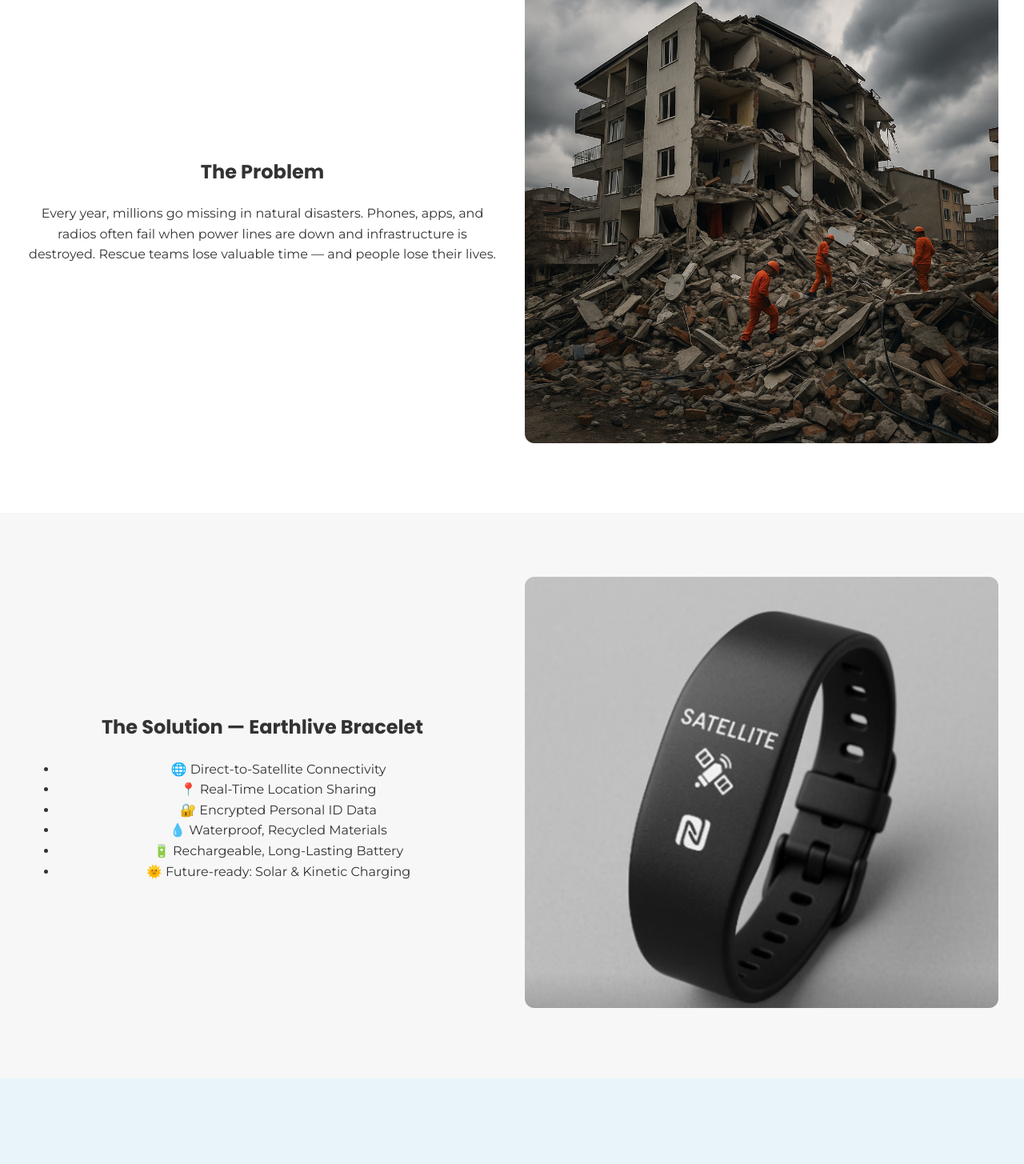
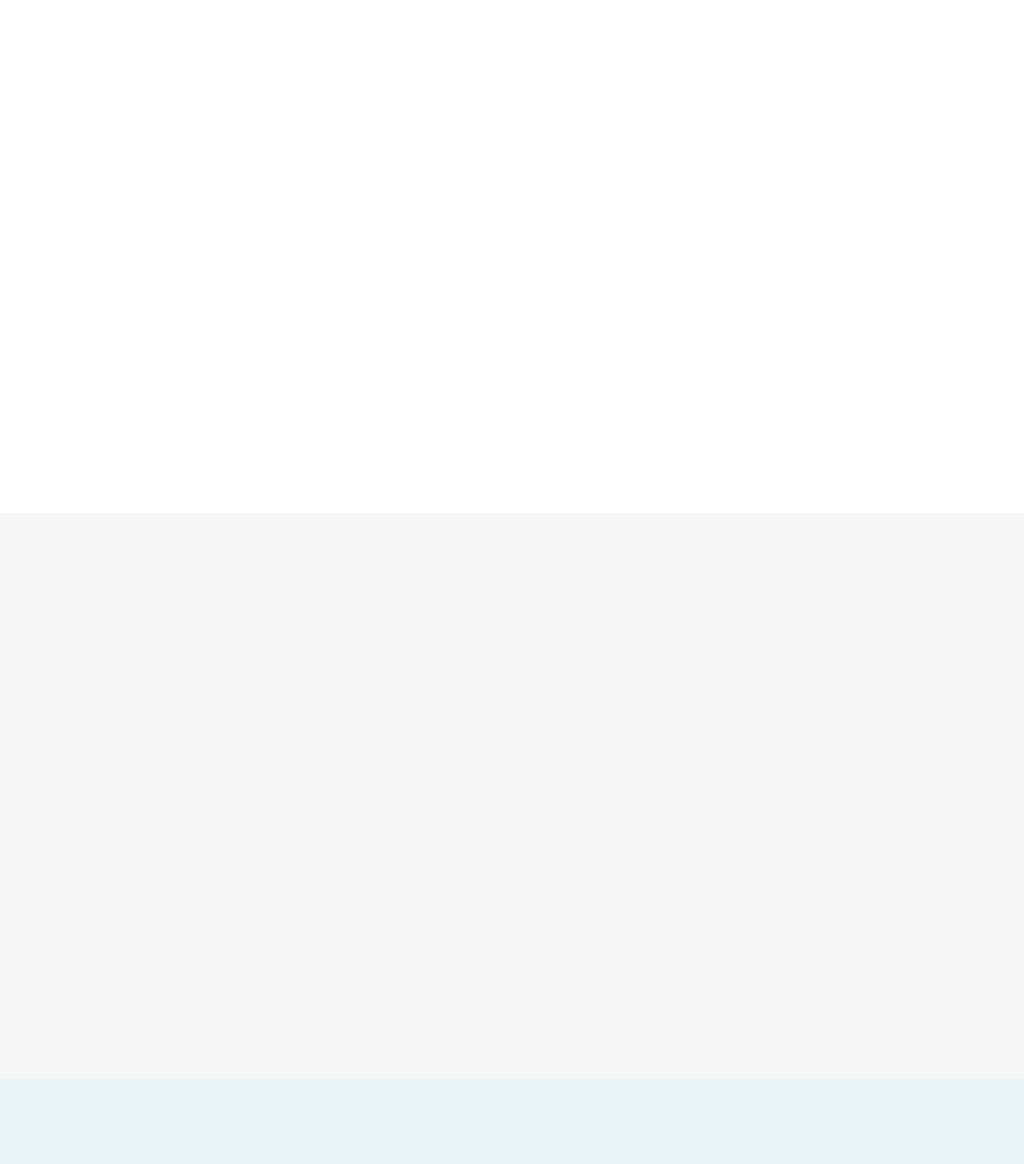
Before and after one commit to berrybankapp/earthlive-site, a Next.js app: page / in a window 1280 px wide. Shown: the part 526-1981 px from the top of the page at 80% size. Built offline with nearby package versions, Linux system fonts and the light colour scheme.

Commit message:
animations

```diff
--- a/pages/index.js
+++ b/pages/index.js
@@ -22,7 +22,7 @@ export default function Home() {
           observer.unobserve(entry.target)
         }
       })
-    }, { threshold: 0.25 })
+    }, { threshold: 0.2 })
 
     document.querySelectorAll('.animate-on-scroll').forEach(el => io.observe(el))
 
@@ -76,24 +76,24 @@ export default function Home() {
 
       {/* Problem Section */}
       <section className="problem white-bg split animate-on-scroll">
-        <div className="split-text">
+        <div className="split-text animate-left">
           <h2>The Problem</h2>
           <p>
             Every year, millions go missing in natural disasters. Phones, apps, and radios often fail when
             power lines are down and infrastructure is destroyed. Rescue teams lose valuable time — and people lose their lives.
           </p>
         </div>
-        <div className="split-image">
+        <div className="split-image animate-right">
           <img src="/assets/disaster.jpg" alt="Disaster scene" />
         </div>
       </section>
 
       {/* Solution Section */}
-      <section className="solution gray-bg split reverse animate-on-scroll" id="solution">
-        <div className="split-image">
+      <section className="solution gray-bg split animate-on-scroll" id="solution">
+        <div className="split-image animate-zoom">
           <img src="/assets/bracelet.png" alt="Bracelet mockup" />
         </div>
-        <div className="split-text">
+        <div className="split-text animate-right">
           <h2>The Solution — Earthlive Bracelet</h2>
           <ul>
             <li>🌐 Direct-to-Satellite Connectivity</li>
@@ -118,7 +118,7 @@ export default function Home() {
         </div>
       </section>
 
-      {/* Impact Section */}
+      {/* Impact */}
       <section className="impact gray-bg animate-on-scroll">
         <h2>Impact of Wearing Earthlive</h2>
         <div className="impact-grid">
@@ -141,7 +141,7 @@ export default function Home() {
         </div>
       </section>
 
-      {/* Comparison Section */}
+      {/* Comparison */}
       <section className="comparison white-bg animate-on-scroll">
         <h2>Why Earthlive vs. Others</h2>
         <table>
@@ -158,7 +158,7 @@ export default function Home() {
         </table>
       </section>
 
-      {/* News Section */}
+      {/* News */}
       <section className="news teal-bg animate-on-scroll">
         <h2>News & Media</h2>
         <Carousel
@@ -179,7 +179,6 @@ export default function Home() {
         </Carousel>
       </section>
 
-      {/* Footer */}
       <footer className="footer animate-on-scroll">
         <a href="mailto:egomezjackson@gmail.com" className="btn secondary">Contact Us</a>
         <p>© Earthlive 2025</p>
--- a/styles/globals.css
+++ b/styles/globals.css
@@ -1,114 +1,86 @@
 /* Typography */
 body {
   font-family: 'Montserrat', sans-serif;
-  margin: 0;
-  padding: 0;
-  color: #333;
-  line-height: 1.6;
-  text-align: center;
+  margin: 0; padding: 0; color: #333;
+  line-height: 1.6; text-align: center;
 }
 h1, h2, h3, .logo { font-family: 'Poppins', sans-serif; }
 
 /* Animations on Scroll */
-.animate-on-scroll {
-  opacity: 0;
-  transform: translateY(20px);
-  transition: opacity 0.6s ease, transform 0.6s ease;
-}
-.animate-on-scroll.in-view {
-  opacity: 1;
-  transform: translateY(0);
-}
+.animate-on-scroll { opacity: 0; transform: translateY(20px); transition: opacity 0.8s ease, transform 0.8s ease; }
+.animate-on-scroll.in-view { opacity: 1; transform: translateY(0); }
+.animate-left { opacity: 0; transform: translateX(-40px); transition: opacity 0.8s ease, transform 0.8s ease; }
+.animate-right { opacity: 0; transform: translateX(40px); transition: opacity 0.8s ease, transform 0.8s ease; }
+.animate-zoom { opacity: 0; transform: scale(0.95); transition: opacity 0.8s ease, transform 0.8s ease; }
+.in-view.animate-left, .in-view.animate-right { opacity: 1; transform: translateX(0); }
+.in-view.animate-zoom { opacity: 1; transform: scale(1); }
+
+/* Stagger list items */
+.split-text li { opacity: 0; transform: translateY(10px); transition: opacity 0.6s ease, transform 0.6s ease; list-style: none; }
+.split-text.in-view li { opacity: 1; transform: translateY(0); }
+.split-text li:nth-child(1) { transition-delay: 0.1s; }
+.split-text li:nth-child(2) { transition-delay: 0.2s; }
+.split-text li:nth-child(3) { transition-delay: 0.3s; }
+.split-text li:nth-child(4) { transition-delay: 0.4s; }
+.split-text li:nth-child(5) { transition-delay: 0.5s; }
+.split-text li:nth-child(6) { transition-delay: 0.6s; }
 
 /* Navbar */
-.navbar {
-  position: fixed; top: 0; left: 0; width: 100%;
-  display: flex; justify-content: space-between; align-items: center;
-  padding: 0.75em 2em; z-index: 1000;
-  transition: background 0.4s ease, color 0.4s ease, opacity 0.4s ease;
-}
-.nav-btn-slot { width: 120px; height: 40px; }
-.navbar.top { background: transparent; }
-.navbar.top .logo { color: white; }
-.navbar.scrolled { background: white; box-shadow: 0 2px 6px rgba(0,0,0,0.1); }
-.navbar.scrolled .logo { color: #176b87; transform: translateX(10px); }
-
-/* Logo */
-.logo {
-  font-weight: 700; font-size: 1.5rem; letter-spacing: 1px;
-  transition: color 0.4s ease 0.1s, transform 0.8s cubic-bezier(0.77,0,0.175,1) 0.1s;
-}
+.navbar { position: fixed; top:0; left:0; width:100%; display:flex; justify-content:space-between; align-items:center; padding:0.75em 2em; z-index:1000; transition:background 0.4s ease, color 0.4s ease, opacity 0.4s ease; }
+.nav-btn-slot { width:120px; height:40px; }
+.navbar.top { background:transparent; }
+.navbar.top .logo { color:white; }
+.navbar.scrolled { background:white; box-shadow:0 2px 6px rgba(0,0,0,0.1); }
+.navbar.scrolled .logo { color:#176b87; transform:translateX(10px); }
+.logo { font-weight:700; font-size:1.5rem; letter-spacing:1px; transition:color 0.4s ease 0.1s, transform 0.8s cubic-bezier(0.77,0,0.175,1) 0.1s; }
 
 /* Hero */
-.hero {
-  background: linear-gradient(to right, #0b1f3a, #176b87);
-  color: white; padding: 6em 1.5em;
-}
-.cta-container { position: relative; height: 80px; }
+.hero { background:linear-gradient(to right, #0b1f3a, #176b87); color:white; padding:6em 1.5em; }
+.cta-container { position:relative; height:80px; }
 
-/* Pre-Order Button Morph */
-#cta-button {
-  position: absolute; left: 50%; transform: translateX(-50%);
-  transition: all 0.8s cubic-bezier(0.77,0,0.175,1);
-  font-size: clamp(0.9rem, 2vw, 1rem);
-  padding: clamp(0.6em, 1.5vw, 0.8em) clamp(1.2em, 3vw, 1.6em);
-  animation: pulse 2.5s infinite;
-}
-#cta-button.to-nav {
-  position: fixed; top: 18px; right: 2.5em;
-  transform: scale(0.9) translateY(-20px);
-  animation: none; z-index: 1001;
-}
-@keyframes pulse {
-  0% { transform: translateX(-50%) scale(1); }
-  50% { transform: translateX(-50%) scale(1.05); }
-  100% { transform: translateX(-50%) scale(1); }
-}
+/* Pre-Order Button */
+#cta-button { position:absolute; left:50%; transform:translateX(-50%); transition:all 0.8s cubic-bezier(0.77,0,0.175,1); font-size:clamp(0.9rem,2vw,1rem); padding:clamp(0.6em,1.5vw,0.8em) clamp(1.2em,3vw,1.6em); animation:pulse 2.5s infinite; }
+#cta-button.to-nav { position:fixed; top:18px; right:2.5em; transform:scale(0.9) translateY(-20px); animation:none; z-index:1001; }
+@keyframes pulse { 0% {transform:translateX(-50%) scale(1);} 50% {transform:translateX(-50%) scale(1.05);} 100% {transform:translateX(-50%) scale(1);} }
 
 /* Sections */
-section { padding: 5em 2em; }
-.white-bg { background: #fff; }
-.gray-bg { background: #f7f7f7; }
-.teal-bg { background: #e8f4f8; }
+section { padding:5em 2em; }
+.white-bg { background:#fff; }
+.gray-bg { background:#f7f7f7; }
+.teal-bg { background:#e8f4f8; }
 
-/* Split Layout (Problem & Solution) */
-.split, .reverse { display: flex; align-items: center; gap: 2em; }
-.reverse { flex-direction: row-reverse; }
-.split-text, .split-image { flex: 1; }
-.split-image img { width: 100%; border-radius: 12px; }
-@media (max-width: 768px) { .split, .reverse { flex-direction: column; } }
+/* Split Layout */
+.split, .reverse { display:flex; align-items:center; gap:2em; }
+.reverse { flex-direction:row-reverse; }
+.split-text, .split-image { flex:1; }
+.split-image img { width:100%; border-radius:12px; }
+@media (max-width:768px){ .split,.reverse{flex-direction:column;} }
 
 /* Use Cases */
-.use-grid {
-  display: grid; gap: 1.5em; margin-top: 2em;
-  grid-template-columns: repeat(auto-fit, minmax(250px, 1fr));
-}
-.use-card {
-  background: white; border-radius: 12px; box-shadow: 0 4px 12px rgba(0,0,0,0.08);
-  padding: 1em; transition: transform 0.3s ease, box-shadow 0.3s ease;
-}
-.use-card:hover { transform: translateY(-5px) scale(1.03); box-shadow: 0 8px 20px rgba(0,0,0,0.12); }
-.use-card img { width: 100%; border-radius: 8px; }
+.use-grid { display:grid; gap:1.5em; margin-top:2em; grid-template-columns:repeat(auto-fit,minmax(250px,1fr)); }
+.use-card { background:white; border-radius:12px; box-shadow:0 4px 12px rgba(0,0,0,0.08); padding:1em; transition:transform 0.3s ease, box-shadow 0.3s ease; }
+.use-card:hover { transform:translateY(-5px) scale(1.03); box-shadow:0 8px 20px rgba(0,0,0,0.12); }
+.use-card img { width:100%; border-radius:8px; }
 
 /* Impact */
-.impact-grid { display: grid; grid-template-columns: repeat(auto-fit, minmax(220px, 1fr)); gap: 1.5em; margin-top: 2em; }
-.impact-card { background: white; border-radius: 12px; box-shadow: 0 4px 12px rgba(0,0,0,0.08); padding: 2em; }
+.impact-grid { display:grid; grid-template-columns:repeat(auto-fit,minmax(220px,1fr)); gap:1.5em; margin-top:2em; }
+.impact-card { background:white; border-radius:12px; box-shadow:0 4px 12px rgba(0,0,0,0.08); padding:2em; }
 
 /* Comparison */
-.comparison table { width: 100%; border-collapse: collapse; margin-top: 2em; }
-.comparison th, .comparison td { padding: 1em; border: 1px solid #ddd; }
-.comparison th { background: #176b87; color: white; }
-.comparison .highlight { color: #176b87; font-weight: bold; }
+.comparison table { width:100%; border-collapse:collapse; margin-top:2em; }
+.comparison th, .comparison td { padding:1em; border:1px solid #ddd; }
+.comparison th { background:#176b87; color:white; }
+.comparison .highlight { color:#176b87; font-weight:bold; }
 
 /* News Carousel */
-.news-card { padding: 1em; height: 400px; }
-.arrow { background: rgba(200,200,200,0.8); border: none; border-radius: 50%; width: 30px; height: 30px; font-size: 1.5em; cursor: pointer; position: absolute; top: 40%; z-index: 2; }
-.arrow.left { left: 10px; } .arrow.right { right: 10px; }
+.news-card { padding:1em; height:400px; }
+.arrow { background:rgba(200,200,200,0.8); border:none; border-radius:50%; width:30px; height:30px; font-size:1.5em; cursor:pointer; position:absolute; top:40%; z-index:2; }
+.arrow.left { left:10px; } .arrow.right { right:10px; }
 
 /* Footer */
-.footer { background: #fff; padding: 2em; }
-.btn { padding: 0.9em 1.6em; border-radius: 8px; text-decoration: none; font-weight: 600; display: inline-block; margin: 0.5em; }
-.btn.primary { background: #f7941d; color: white; }
-.btn.primary:hover { background: #e37e0d; }
-.btn.secondary { background: white; color: #176b87; border: 2px solid #176b87; }
-.btn.secondary:hover { background: #176b87; color: white; }
+.footer { background:#fff; padding:2em; }
+.btn { padding:0.9em 1.6em; border-radius:8px; text-decoration:none; font-weight:600; display:inline-block; margin:0.5em; }
+.btn.primary { background:#f7941d; color:white; }
+.btn.primary:hover { background:#e37e0d; }
+.btn.secondary { background:white; color:#176b87; border:2px solid #176b87; }
+.btn.secondary:hover { background:#176b87; color:white; }
```
